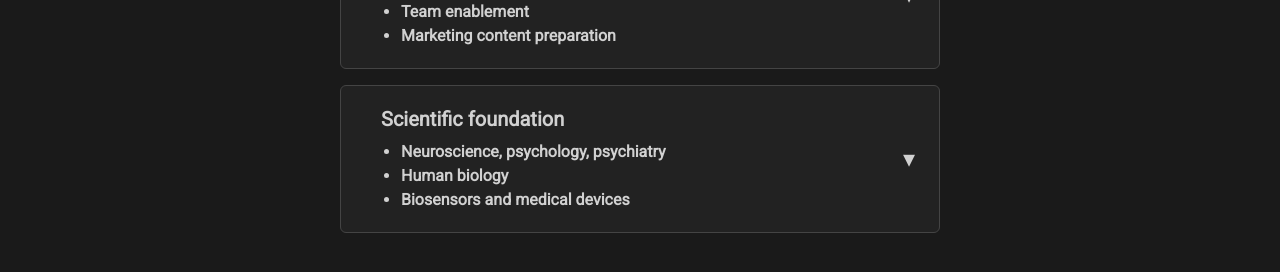
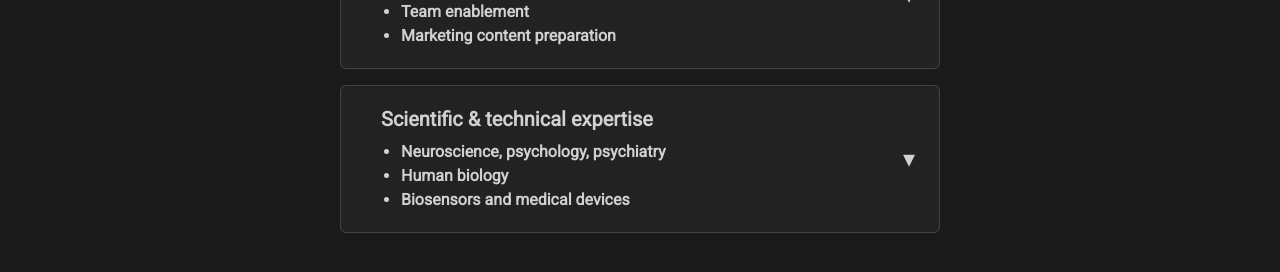
Before and after one commit to joanna-wi/joanna-wi.github.io, a Jekyll site: the page built from pages/cv.md, in a window 1280 px wide and 1226 px high. Shown: the part 901-1173 px from the top of the window. Built offline with Jekyll 4.4.1, drawn with Linux system fonts in a browser that asks for light colours; nearby versions of some CDN libraries; some of the changed lines change nothing that is shown.

Commit message:
Update cv.md

```diff
--- a/pages/cv.md
+++ b/pages/cv.md
@@ -102,7 +102,7 @@
 
 <details class="cv-box">
   <summary>
-    <h3>Scientific foundation</h3>
+    <h3>Scientific &amp; technical expertise</h3>
     <ul class="cv-short">
       <li>Neuroscience, psychology, psychiatry</li>
       <li>Human biology</li>
@@ -117,3 +117,9 @@
     </ul>
   </div>
 </details>
+
+<script>
+document.querySelectorAll('.cv-full li').forEach(function (li) {
+  li.innerHTML = li.innerHTML.replace(/(^|[\s>])(I|a|A|an|An)\s+(?=\S)/g, '$1$2&nbsp;');
+});
+</script>
```
